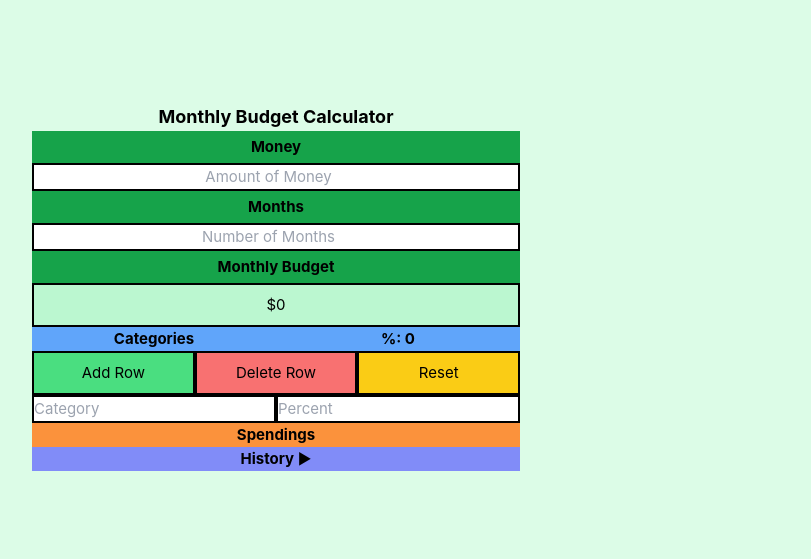
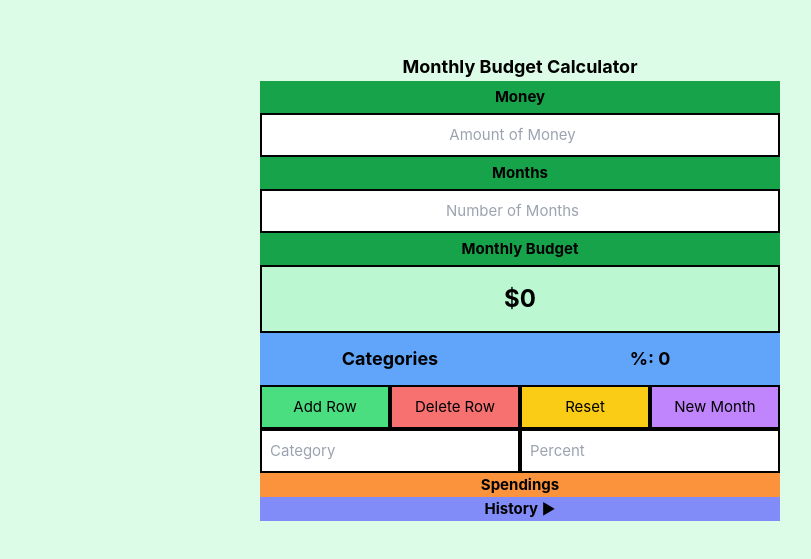
Before and after one commit to DanDan12011/Monthly_Budget_Calculator_V2, a Vue app: page / in a window 1280 px wide. Shown: the part 113-672 px from the top of the page, without its empty margins (120-931 px from the left). Built offline with nearby package versions, Linux system fonts and the light colour scheme.

Commit message:
Created new month button, -month budg from total money, decrease month by 1, resets all allocated budgets for categories, resets history

```diff
--- a/src/App.vue
+++ b/src/App.vue
@@ -6,6 +6,7 @@ export default {
       months: null,
       rows: [{ category: "", percentage: "", amountspent: "", totalSpent: 0 }],
       showhistory: false,
+      remainingbudget: 0,
     };
   },
   computed: {
@@ -43,7 +44,7 @@ export default {
     },
     deleterow(index) {
       if (this.rows.length > 1) {
-        this.rows.splice(index, 1);
+        this.rows.pop()
       }
     },
     resetrows() {
@@ -57,38 +58,52 @@ export default {
     },
     spendamount(row) {
       const amount = parseFloat(row.amountspent) || 0;
-      if (amount >= 0) {
-        row.totalSpent += amount;
-        row.amountspent = ""; // Clear input after adding
-      } else {
-        alert("Invalid spent amount");
+      this.remainingbudget = this.month_budg
+
+      row.totalSpent += amount;
+      this.remainingbudget -= amount;
+      row.amountspent = ""; // Clear input after adding
+
+
+    },
+    new_month() {
+      if (this.months <= 0) {
+        alert("You have reached the end of your entered months. Enter more months");
       }
-    },
+      else {
+        this.money -= this.month_budg;
+        this.months -= 1;
+        this.rows.forEach(row => {
+          row.amountspent = "";
+          row.totalSpent = 0;
+        });
+      }
+    }
   },
 };
 </script>
 
 <template>
   <!-- money and months input -->
-  <div class="flex flex-col items-center justify-center w-full mx-auto">
+  <div class="flex flex-col items-center justify-center w-full">
     <h1 class="text-lg font-bold">Monthly Budget Calculator</h1>
     <label class="bg-green-600 text-black p-1 w-full block text-center font-bold">Money</label>
-    <input placeholder="Amount of Money" class="text-black border-2 border-black block text-center w-full" type="number"
-      v-model="money" />
+    <input placeholder="Amount of Money" class="p-2 text-black border-2 border-black block text-center w-full"
+      type="number" v-model="money" />
     <label class=" font-bold bg-green-600 text-black p-1 w-full block text-center">Months</label>
-    <input placeholder="Number of Months" class="text-black border-2 border-black w-full block text-center"
+    <input placeholder="Number of Months" class="p-2 text-black border-2 border-black w-full block text-center"
       type="number" v-model="months" />
-    <label class=" font-bold bg-green-600 text-black p-1 w-full block text-center">Monthly Budget</label>
-    <p class="bg-green-200 border-black border-2 p-2 text-black w-full block text-center">
+    <label class=" font-bold bg-green-600 text-black p-1 w-full block text-center ">Monthly Budget</label>
+    <p class="bg-green-200 border-black border-2 p-4 text-black w-full block text-center text-2xl font-bold">
       ${{ month_budg }}
     </p>
 
     <!-- categories and percentages -->
     <div class="flex justify-between w-full">
-      <label class="block text-center bg-blue-400 w-full font-bold">Categories</label>
-      <label class="block text-center bg-blue-400 w-full font-bold">%: {{ percent_pool }}</label>
+      <label class="block text-center bg-blue-400 w-full font-bold p-3 text-lg">Categories</label>
+      <label class="block text-center bg-blue-400 w-full font-bold p-3 text-lg">%: {{ percent_pool }}</label>
     </div>
-    <div class="flex w-full">
+    <div class="flex justify-between w-full">
       <!-- add, delete, reset buttons -->
       <button @click="addrow" class="border-2 bg-green-400 border-black flex-1 p-2">
         Add Row
@@ -99,12 +114,13 @@ export default {
       <button @click="resetrows" class="border-2 bg-yellow-400 border-black flex-1 p-2">
         Reset
       </button>
+      <button @click="new_month" class="border-2 bg-purple-400 border-black flex-1 p-2">New Month</button>
     </div>
     <!-- rows for each category and percentage -->
     <div v-for="(rows, index) in rows" :key="index" class="flex justify-between w-full">
-      <input v-model="rows.category" placeholder="Category" class="border-2 border-black w-full" />
-      <input v-model.number="rows.percentage" placeholder="Percent" type="number" class="border-2 border-black w-full"
-        @input="limitpercentage(rows)" />
+      <input v-model="rows.category" placeholder="Category" type="text" class="p-2 border-2 border-black w-full" />
+      <input v-model.number="rows.percentage" placeholder="Percent" type="number"
+        class="p-2 border-2 border-black w-full" @input="limitpercentage(rows)" />
     </div>
     <!-- spendings  -->
     <label class="block text-center bg-orange-400 w-full font-bold">Spendings</label>
@@ -113,9 +129,9 @@ export default {
         {{ budget.category }}: ${{ (budget.budg - rows[index].totalSpent).toFixed(2) }}
       </p>
       <input v-model.number="rows[index].amountspent" type="number" v-if="budget.category && budget.budg > 0"
-        class="w-full border-2 border-red-500" placeholder="Amount Spent" />
-      <button v-if="budget.category && budget.budg > 0" class="bg-red-500 border-2 border-red-500 text-lg"
-        @click="spendamount(rows[index])">&#x2705;</button>
+        class="p-2 w-full border-2 border-red-500" placeholder="Amount Spent" />
+      <button v-if="budget.category && budget.budg > 0" class="bg-red-500 border-2 border-red-500 text-lg font-bold p-2"
+        @click="spendamount(rows[index])">🗸</button>
     </div>
     <!-- history -->
     <label @click="showhistory = !showhistory"
@@ -125,11 +141,12 @@ export default {
 
     <div v-show="showhistory" class="w-full">
       <div v-for="(category, index) in category_budg" :key="'history-' + index"
-        class="w-full border-2 border-black flex justify-between">
+        class="w-full border border-black flex justify-between">
         <p v-if="rows[index].totalSpent > 0" class=" font-bold text-center w-full bg-indigo-100">{{ category.category
           }}:
         </p>
-        <p class=" text-center w-full bg-indigo-100">-${{ rows[index].totalSpent }}</p>
+        <p v-if="rows[index].totalSpent > 0" class=" text-center w-full bg-indigo-100">-${{ rows[index].totalSpent }}
+        </p>
       </div>
     </div>
 
--- a/src/assets/main.css
+++ b/src/assets/main.css
@@ -1,4 +1,4 @@
-@import './base.css';
+@import "./base.css";
 
 #app {
   max-width: 1280px;
@@ -29,7 +29,7 @@ a,
 
   #app {
     display: grid;
-    grid-template-columns: 1fr 1fr;
+    /* grid-template-columns: 1fr 1fr; */
     padding: 0 2rem;
   }
 }
```
